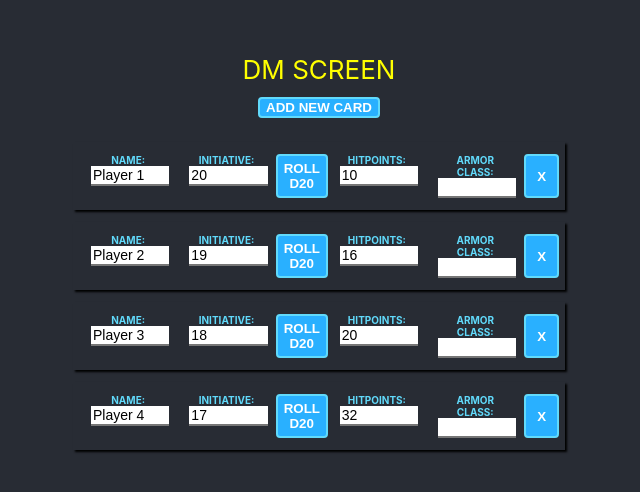
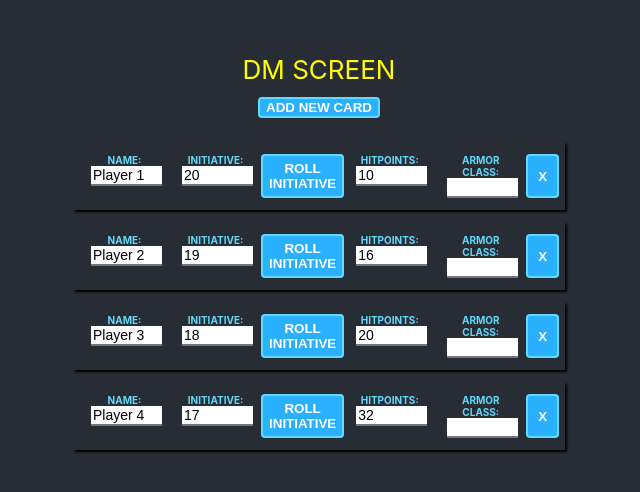
Before and after one commit to tdusnoki/dmscreen.io, a React (Create React App) app: page / in a window 1280 px wide. Shown: the part 142-634 px from the top of the page, without its empty margins (321-961 px from the left). Built offline with nearby package versions, Linux system fonts and the light colour scheme.

Commit message:
Renamed button to better represent functionality

```diff
--- a/src/Card.js
+++ b/src/Card.js
@@ -32,7 +32,7 @@ export default ({
     <button
       onClick={() => onInitiativeChange(id, { target: { value: rollD20() } } )}
     >
-      roll d20
+      Roll Initiative
     </button>
 
     <Input
```
